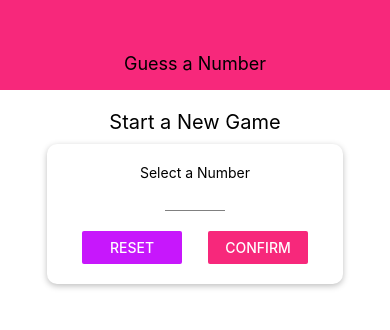
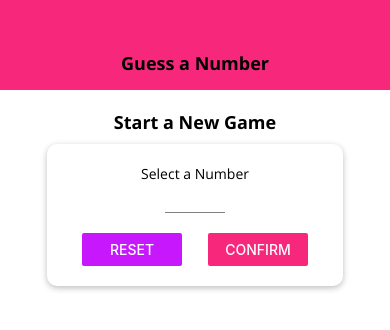
Before and after one commit to JavierBelloMoreno/NewReactApp, a React Native app: screen / in a window 390 px wide. Shown: the top 330 px of the page. Built offline with nearby package versions, Linux system fonts and the light colour scheme.

Commit message:
Finishing styling Text and titles

```diff
--- a/App.js
+++ b/App.js
@@ -1,15 +1,34 @@
 import React, { useState } from "react";
-
-import { StyleSheet, Text, View, ImagePropTypes } from "react-native";
+import { StyleSheet, View } from "react-native";
+import * as Font from "expo-font";
+import { AppLoading } from "expo";
 
 import Header from "./components/Header";
 import StartGameScreen from "./screens/StartGameScreen";
 import GameScreen from "./screens/GameScreen";
 import GameOverScreen from "./screens/GameOverScreen";
 
+const fetchFonts = () => {
+	Font.loadAsync({
+		"open-sans": require("./assets/fonts/OpenSans-Regular.ttf"),
+		"open-sans-bold": require("./assets/fonts/OpenSans-Bold.ttf"),
+	});
+};
+
 export default function App() {
 	const [userNumber, setUserNumber] = useState();
 	const [guessRounds, setGuessRounds] = useState(0);
+	const [dataLoaded, setDataLoaded] = useState(false);
+
+	if (!dataLoaded) {
+		return (
+			<AppLoading
+				startAsync={fetchFonts}
+				onFinish={() => setDataLoaded(true)}
+				onError={(err) => console.log(err)}
+			/>
+		);
+	}
 
 	const configureNewGameHandler = () => {
 		setGuessRounds(0);
--- /dev/null
+++ b/components/BodyText.js
@@ -0,0 +1,12 @@
+import React from 'react';
+import { Text, StyleSheet } from 'react-native';
+
+const BodyText = props => <Text style={styles.body}>{props.children}</Text>;
+
+const styles = StyleSheet.create({
+  body: {
+    fontFamily: 'open-sans'
+  }
+});
+
+export default BodyText;
--- a/components/Header.js
+++ b/components/Header.js
@@ -3,11 +3,12 @@
 import { View, Text, StyleSheet } from "react-native";
 
 import colors from "../constants/colors";
+import TitleText from "../components/TitleText";
 
 const Header = (props) => {
 	return (
 		<View style={styles.header}>
-			<Text style={styles.headerTitle}>{props.title}</Text>
+			<TitleText >{props.title}</TitleText>
 		</View>
 	);
 };
@@ -21,10 +22,6 @@
 		alignItems: "center",
 		justifyContent: "center",
 	},
-	headerTitle: {
-		color: "black",
-		fontSize: 18,
-	},
 });
 
 export default Header;
--- a/components/TitleText.js
+++ b/components/TitleText.js
@@ -7,7 +7,7 @@
 
 const styles = StyleSheet.create({
   title: {
-    //fontFamily: 'open-sans-bold',
+    fontFamily: 'open-sans-bold',
     fontSize: 18
   }
 });
--- a/screens/StartGameScreen.js
+++ b/screens/StartGameScreen.js
@@ -14,6 +14,8 @@
 import colors from "../constants/colors";
 import Input from "../components/Input";
 import NumberContainer from "../components/NumberContainer";
+import TitleText from "../components/TitleText";
+import BodyText from "../components/BodyText";
 
 const StartGameScreen = (props) => {
 	const [enteredValue, setEnteredValue] = useState(" ");
@@ -56,9 +58,12 @@
 	if (confirm) {
 		confirmOutput = (
 			<Card style={styles.sumaryContainer}>
-				<Text>You Selected</Text>
+				<BodyText>You Selected</BodyText>
 				<NumberContainer>{selectNumber}</NumberContainer>
-				<Button title='START GAME' onPress={() => props.onStartGame(selectNumber)}/>
+				<Button
+					title="START GAME"
+					onPress={() => props.onStartGame(selectNumber)}
+				/>
 			</Card>
 		);
 	}
@@ -70,9 +75,9 @@
 			}}
 		>
 			<View style={styles.screen}>
-				<Text style={styles.title}>Start a New Game</Text>
+				<TitleText style={styles.title}>Start a New Game</TitleText>
 				<Card style={styles.inputContainer}>
-					<Text>Select a Number</Text>
+					<BodyText style={styles.text}>Select a Number</BodyText>
 					<Input
 						style={styles.input}
 						blurOnSubmit
@@ -113,7 +118,6 @@
 		alignItems: "center",
 	},
 	title: {
-		fontSize: 20,
 		marginVertical: 10,
 	},
 	inputContainer: {
@@ -136,8 +140,8 @@
 	},
 	sumaryContainer: {
 		marginTop: 20,
-		alignItems: 'center'
-	}
+		alignItems: "center",
+	},
 });
 
 export default StartGameScreen;
```
